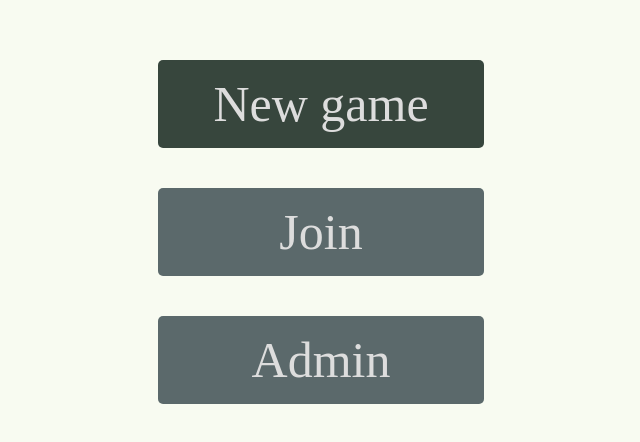
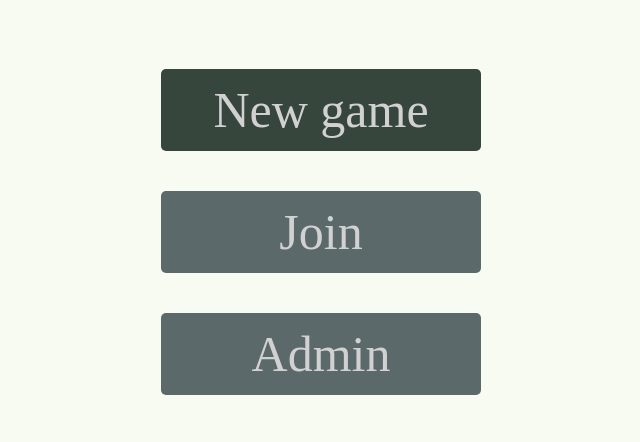
Before and after one commit to DamsNg63/CapcomVSMarvel, an Angular app in the folder front-marvel-vs-capcom/: page /home in a window 1280 px wide. Shown: the part 168-610 px from the top of the page, without its empty margins (319-959 px from the left). Built offline with nearby package versions, Linux system fonts and the light colour scheme.

Commit message:
modify button css

```diff
--- a/front-marvel-vs-capcom/src/app/home/home.component.css
+++ b/front-marvel-vs-capcom/src/app/home/home.component.css
@@ -10,23 +10,23 @@
     flex-direction: column;
 }
 
-.primary-button {
-    background-color: #37463D;
-}
-
-a {
+.secondary-button, .primary-button {
     text-align: center;
     padding: 10px 50px;
     font-size: 50px;
-    background-color: #5B696B;
     margin: 20px;
-    border: 5px solid;
-    border-color:transparent;
-    border-radius: 5px;
     text-decoration: none;
-    color: #DDDDDD;
+    color: #d1d1d1;
 }
 
-a:hover{
+.secondary-button:hover, .secondary-button:focus {
     color: white;
 }
+
+.primary-button {
+    background-color: var(--main-color);
+}
+
+.secondary-button {
+    background-color: var(--secondary-color);
+}
--- a/front-marvel-vs-capcom/src/app/home/home.component.html
+++ b/front-marvel-vs-capcom/src/app/home/home.component.html
@@ -1,13 +1,13 @@
 
 <div class="main-container">
     <div class="menu-container">
-        <a routerLink="/characters-choice" class="primary-button">
+        <a routerLink="/characters-choice" class="primary-button button">
             New game
         </a>
-        <a routerLink="/join-game">
+        <a routerLink="/join-game" class="secondary-button button">
             Join
         </a>
-        <a routerLink="/admin">
+        <a routerLink="/admin" class="secondary-button button">
             Admin
         </a>
     </div>
--- a/front-marvel-vs-capcom/src/styles.css
+++ b/front-marvel-vs-capcom/src/styles.css
@@ -1,12 +1,24 @@
-body{
-    background-color: #F8FBF1;
+:root {
+    --main-color: #37463D;
+    --secondary-color: #5B696B;
+    --color3: #535953;
+    --background-color: #F8FBF1;
+    --color5: #C5C5A9;
+}
+
+body {
+    background-color: var(--background-color);
     margin: 0px;
 }
 
-/* palette
-#37463D
-#5B696B
-#535953
-#F8FBF1
-#C5C5A9
-*/
+
+
+.button {
+    background-color: var(--secondary-color);
+    border: 2px solid transparent;
+    border-radius: 5px;
+}
+
+.button:hover, .button:focus {
+    border-color: black;
+}
```
